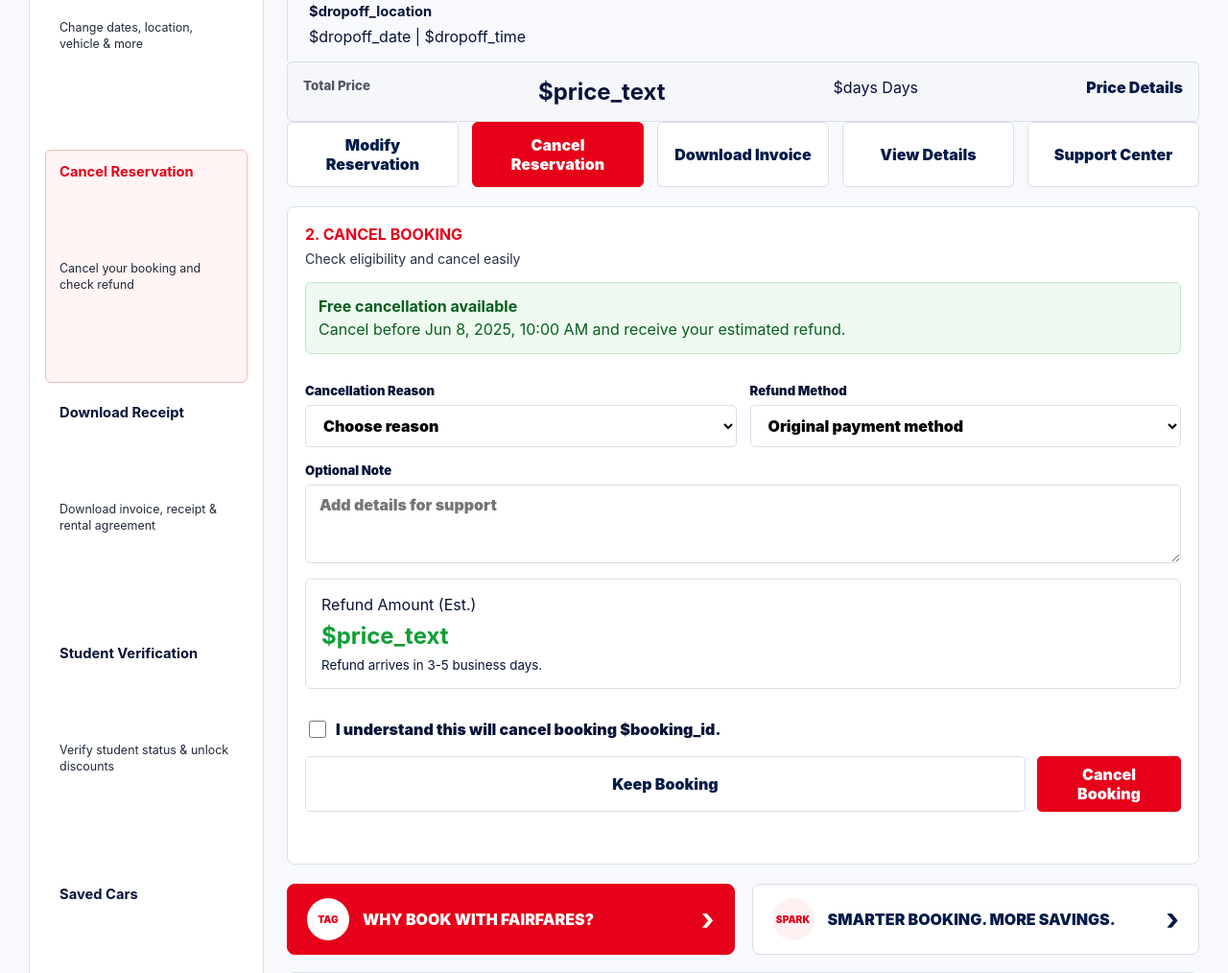
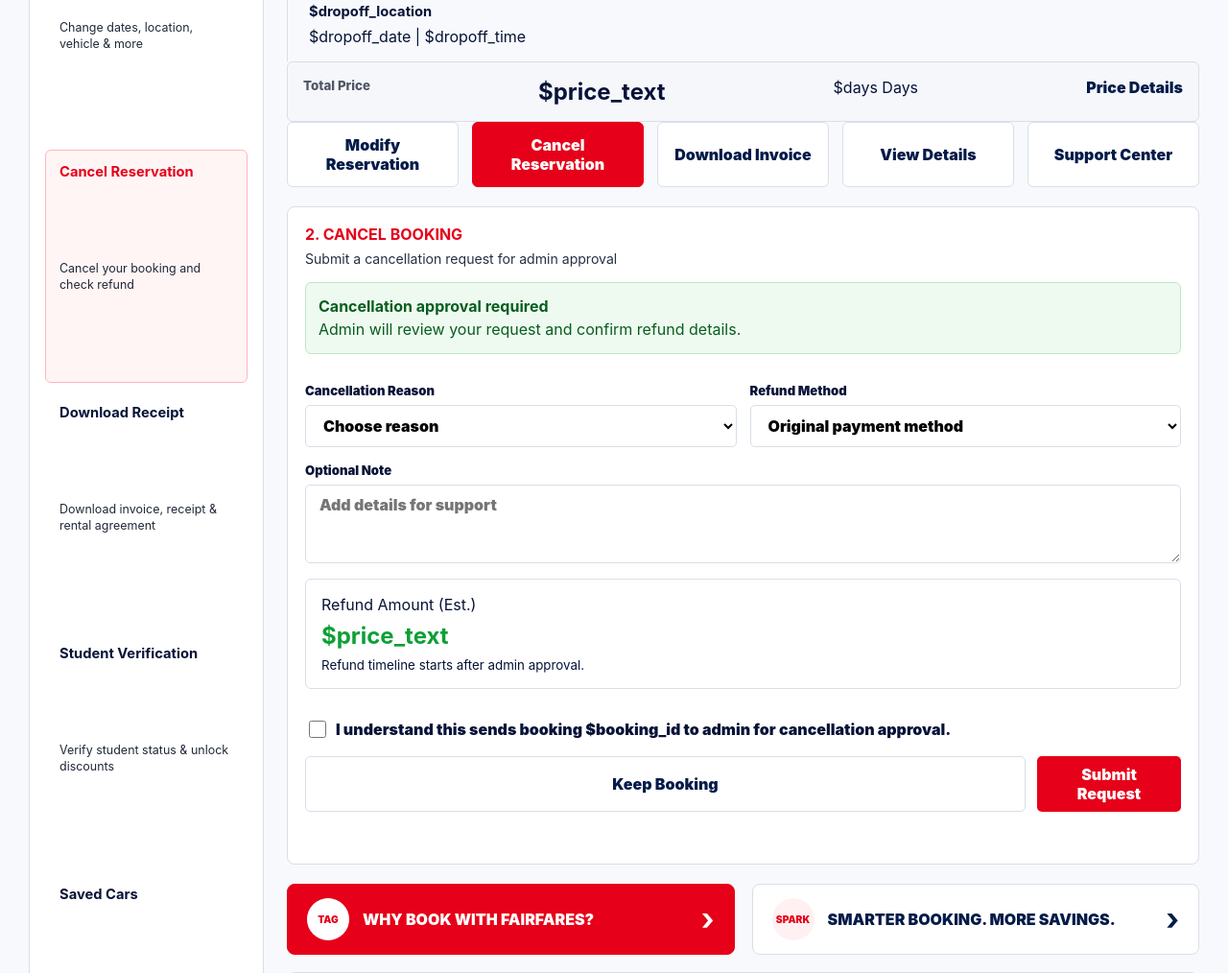
Before and after one commit to sriramreddy42/fairfares.space, a Python web app: template templates/dashboard.html in a window 1280 px wide, after a click that opens the changed part. Shown: the part 816-1830 px from the top of the page at 96% size. Run offline with Jinja, Linux system fonts and the light colour scheme; the template is opened without the code that fills it, so the values that code supplies are empty.

Commit message:
Require admin approval for cancellations

```diff
--- a/static/css/styles.css
+++ b/static/css/styles.css
@@ -732,6 +732,13 @@
   font-size: 0.78rem;
   font-weight: 900;
   min-height: 34px;
+}
+.approval-note {
+  color: var(--red);
+  display: block;
+  font-size: 0.74rem;
+  font-weight: 800;
+  line-height: 1.3;
 }
 .admin-text-link {
   color: var(--red);
--- a/static/js/app.js
+++ b/static/js/app.js
@@ -298,8 +298,8 @@
 
 refundMethod?.addEventListener("change", () => {
   refundTimeline.textContent = refundMethod.value.includes("credit")
-    ? "Travel credit is available immediately after cancellation."
-    : "Refund arrives in 3-5 business days.";
+    ? "Travel credit can be issued after admin approval."
+    : "Refund timeline starts after admin approval.";
   cancelStatus.textContent = "";
 });
 
@@ -309,7 +309,7 @@
 
 cancelForm?.addEventListener("reset", () => {
   window.setTimeout(() => {
-    refundTimeline.textContent = "Refund arrives in 3-5 business days.";
+    refundTimeline.textContent = "Refund timeline starts after admin approval.";
     cancelStatus.textContent = "";
   }, 0);
 });
@@ -330,10 +330,10 @@
   })
     .then((response) => response.ok ? response.json() : Promise.reject())
     .then((data) => {
-      cancelStatus.textContent = data.message || `Cancellation request created. Refund method: ${refundMethod.value}.`;
+      cancelStatus.textContent = data.message || `Cancellation request sent to admin. Refund method: ${refundMethod.value}.`;
     })
     .catch(() => {
-      cancelStatus.textContent = `Cancellation request created. Refund method: ${refundMethod.value}.`;
+      cancelStatus.textContent = `Cancellation request sent to admin. Refund method: ${refundMethod.value}.`;
     });
 });
 
--- a/templates/dashboard.html
+++ b/templates/dashboard.html
@@ -146,19 +146,19 @@
 
         <article class="manage-card manage-panel is-hidden" id="cancel" data-manage-panel="cancel">
           <h2>2. Cancel Booking</h2>
-          <p>Check eligibility and cancel easily</p>
+          <p>Submit a cancellation request for admin approval</p>
           <form class="workflow-form" id="cancelForm">
-            <div class="green-note"><b>Free cancellation available</b><br>Cancel before Jun 8, 2025, 10:00 AM and receive your estimated refund.</div>
+            <div class="green-note"><b>Cancellation approval required</b><br>Admin will review your request and confirm refund details.</div>
             <div class="modify-grid two">
               <label><span>Cancellation Reason</span><select id="cancelReason" required><option value="">Choose reason</option><option>Plans changed</option><option>Found a better price</option><option>Need a different vehicle</option><option>Booked by mistake</option></select></label>
               <label><span>Refund Method</span><select id="refundMethod"><option>Original payment method</option><option>FairFares travel credit</option></select></label>
             </div>
             <label><span>Optional Note</span><textarea id="cancelNote" rows="3" placeholder="Add details for support"></textarea></label>
-            <div class="refund-box"><span>Refund Amount (Est.)</span><strong>$price_text</strong><small id="refundTimeline">Refund arrives in 3-5 business days.</small></div>
-            <label class="toggle-row"><input id="cancelConfirm" type="checkbox" required> I understand this will cancel booking $booking_id.</label>
+            <div class="refund-box"><span>Refund Amount (Est.)</span><strong>$price_text</strong><small id="refundTimeline">Refund timeline starts after admin approval.</small></div>
+            <label class="toggle-row"><input id="cancelConfirm" type="checkbox" required> I understand this sends booking $booking_id to admin for cancellation approval.</label>
             <div class="modify-actions">
               <button type="reset" class="light-button">Keep Booking</button>
-              <button type="submit">Cancel Booking</button>
+              <button type="submit">Submit Request</button>
             </div>
             <p class="modify-status" id="cancelStatus" aria-live="polite"></p>
           </form>
```
Also changed, not shown: app.py (+18 -12 lines).
